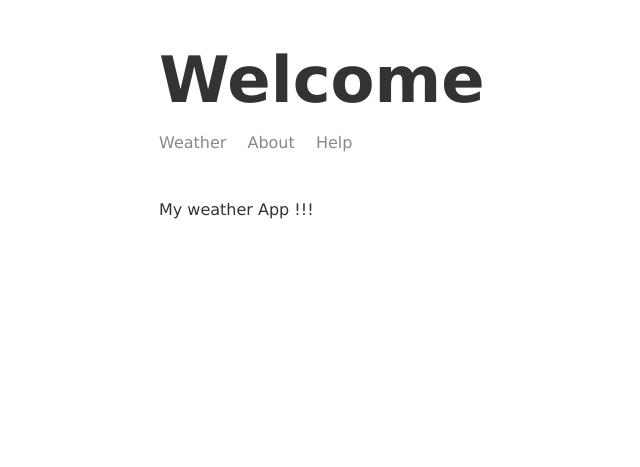
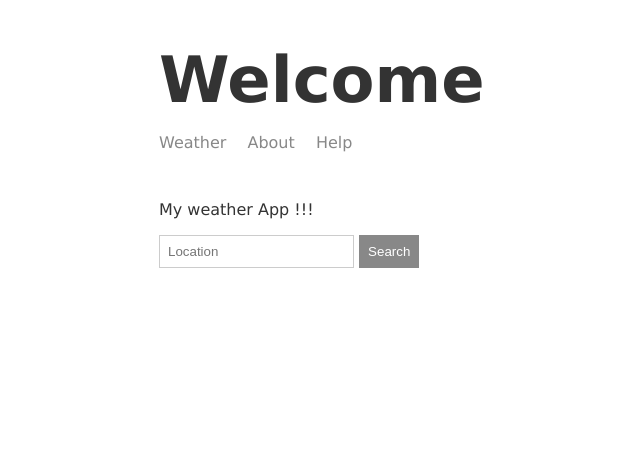
Before and after one commit to Prathipam/NODESBS, a Node server app: page / in a window 1280 px wide. Shown: the top 467 px of the page, without its empty margins (156-796 px from the left). Run offline with Node 20, Linux system fonts and the light colour scheme.

Commit message:
Integrated weather app

```diff
--- a/web-server/package.json
+++ b/web-server/package.json
@@ -12,6 +12,7 @@
   "dependencies": {
     "express": "^4.17.1",
     "hbs": "^4.1.0",
-    "nodemon": "^2.0.2"
+    "nodemon": "^2.0.2",
+    "request": "^2.88.0"
   }
 }
--- a/web-server/public/js/index.js
+++ b/web-server/public/js/index.js
@@ -1 +1,24 @@
 console.log('Welcome to my web application')
+
+
+
+const weatherForm = document.querySelector('form')
+const search = document.querySelector('input')
+const messageOne = document.querySelector('#msg1')
+const messageTwo = document.querySelector('#msg2')
+
+weatherForm.addEventListener("submit",(e) => {
+    e.preventDefault()
+    const location = search.value
+    messageOne.textContent = 'Loading...'
+    messageTwo.textContent = ''
+    fetch('/weather?address='+location).then((response) =>{
+        response.json().then((data) =>{
+            if(data.error){
+               messageOne.textContent = data.error
+            }else{
+                messageOne.textContent = "Location:"+ data.location + "\n"+" Summary:" + data.summary + "\n"+" Temperature:" + data.temperature
+            }
+        })
+    })
+})
--- a/web-server/src/app.js
+++ b/web-server/src/app.js
@@ -2,6 +2,11 @@ const path = require('path')
 const express = require('express')
 const hbs = require('hbs')
 const app = express()
+
+//Import geocode and weather
+const geoCode = require('./utils/geocode.js')
+const weather = require('./utils/weather.js')
+
 // below the express server creation, create the path for the public folder
 const publicPathDir = path.join(__dirname,'../public')
 const viewsPathDir = path.join(__dirname,'../templates/views')
@@ -41,8 +46,30 @@ app.get('/help',(req,res) => {
 })
 
 app.get('/weather',(req,res) => {
-    res.send({forcast:"50 degress",
-    location:"Singapore"
+    if(!req.query.address){
+        return res.send({
+            error:"Please enter the address"
+        })
+    }
+    // Default object for object destructured can be done using {long,lat,location} = {}
+    geoCode(req.query.address,(error,{long,lat,location} = {}) => {
+        if(error){
+        return res.send({error})
+        }
+
+        weather(long,lat,(error,{summary,temperature,precipitation} = {}) => {
+            if(error)
+                return res.send({error})
+            res.send({
+                temperature,
+                summary,
+                precipitation,
+                location,
+                address:req.query.address
+            })
+
+        })
+
     })
 })
 
--- /dev/null
+++ b/web-server/src/utils/geocode.js
@@ -0,0 +1,20 @@
+const request = require('request')
+
+const geoCode = (address,callback) => {
+    const url = 'https://api.mapbox.com/geocoding/v5/mapbox.places/'+ encodeURIComponent(address)+'.json?access_token=pk.eyJ1IjoicHJhdGhpcGEiLCJhIjoiY2s1ejBuY2JzMDliNDNtbzVyb3RycjFvdSJ9.dh6_EO-cUpKgRjRQRbkQZw'
+    request({url,json:true},(error,{body})=>{
+        if(error){
+            callback('Unable to connect the network',undefined)
+        } else if(body.features.length === 0){
+            callback('Unable to find the location',undefined)
+        } else {
+           callback(undefined,{
+            lat : body.features[0].geometry.coordinates[0],
+            long : body.features[0].geometry.coordinates[1],
+            location : body.features[0].place_name
+           })
+        }
+    })
+}
+
+module.exports = geoCode
--- /dev/null
+++ b/web-server/src/utils/weather.js
@@ -0,0 +1,20 @@
+const request = require('request')
+const weather = (lat,long,callback) =>{
+    const url = 'https://api.darksky.net/forecast/4d453006e97d60e023029a1e846042b3/'+lat+','+long
+    console.log(url)
+    request({url,json:true},(error,{body}) => {
+        if(error){
+            callback('Unable to find the location service',undefined)
+        } else if(body.error){
+            callback('unable the find location',undefined)
+        }else{
+            callback(undefined,{
+                summary:body.currently.summary,
+                temperature: body.currently.temperature,
+                precipitation: body.currently.precipProbability
+            })
+        }
+    })
+}
+
+module.exports = weather
--- a/web-server/templates/partials/header.hbs
+++ b/web-server/templates/partials/header.hbs
@@ -4,8 +4,7 @@
         <title>{{ title }}</title>
         <link rel="icon" href="/img/weather.png" />
         <link rel="stylesheet" href="/css/styles.css" />
-        <script src= "/js/index.js"></script>
-    </head>
+     </head>
 <body>
 <header>
     <h1>{{ title }}</h1>
--- a/web-server/templates/views/index.hbs
+++ b/web-server/templates/views/index.hbs
@@ -1,5 +1,13 @@
+
 <div class="main-content">
     {{>header }}
     <p> {{ text }} !!!</p>
+    <form>
+        <input type="text" name="address" placeholder="Location">
+        <button>Search</button>
+    </form>
+    <p id="msg1"></p>
+    <p id="msg2"></p>
 </div>
+<script src= "/js/index.js"></script>
 {{>footer }}
```
Also changed, not shown: 1 other file.
